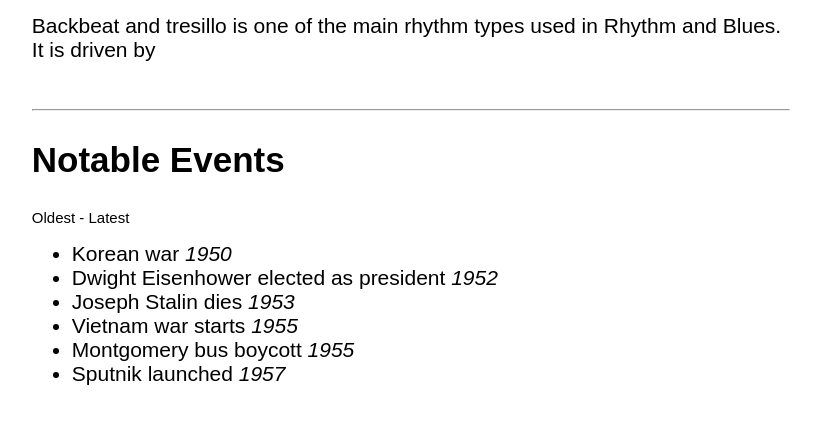
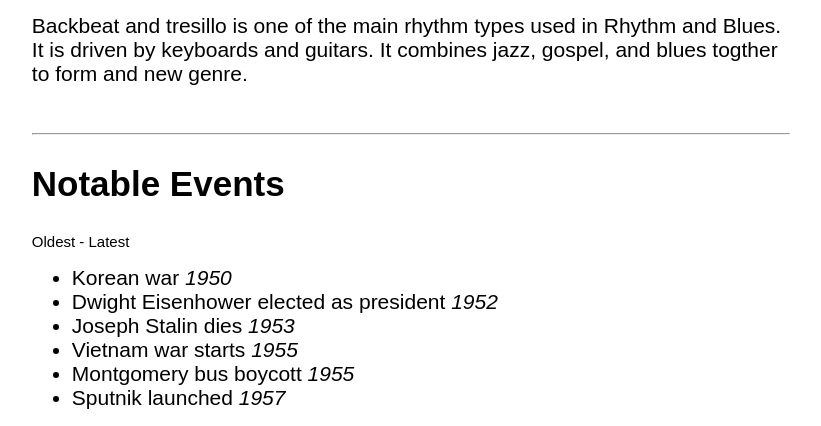
Before and after one commit to WingWangBingBang/WingWangBingBang.github.io, a plain HTML site: page index.html in a window 1280 px wide. Shown: the part 608-1034 px from the top of the page, without its empty margins (229-1050 px from the left). Before the commit the page ends 1010 px from the top, so only its background shows below. Drawn offline with Linux system fonts and the light colour scheme.

Commit message:
ahshaegaseasdfasd

```diff
--- a/index.html
+++ b/index.html
@@ -74,7 +74,8 @@
     <section>
       <h2>Characteristics</h2>
       <p>
-        Backbeat and tresillo is one of the main rhythm types used in Rhythm and Blues. It is driven by
+        Backbeat and tresillo is one of the main rhythm types used in Rhythm and Blues. It is driven by keyboards and guitars.
+        It combines jazz, gospel, and blues togther to form and new genre.
       </p>
     </section>
 
```
